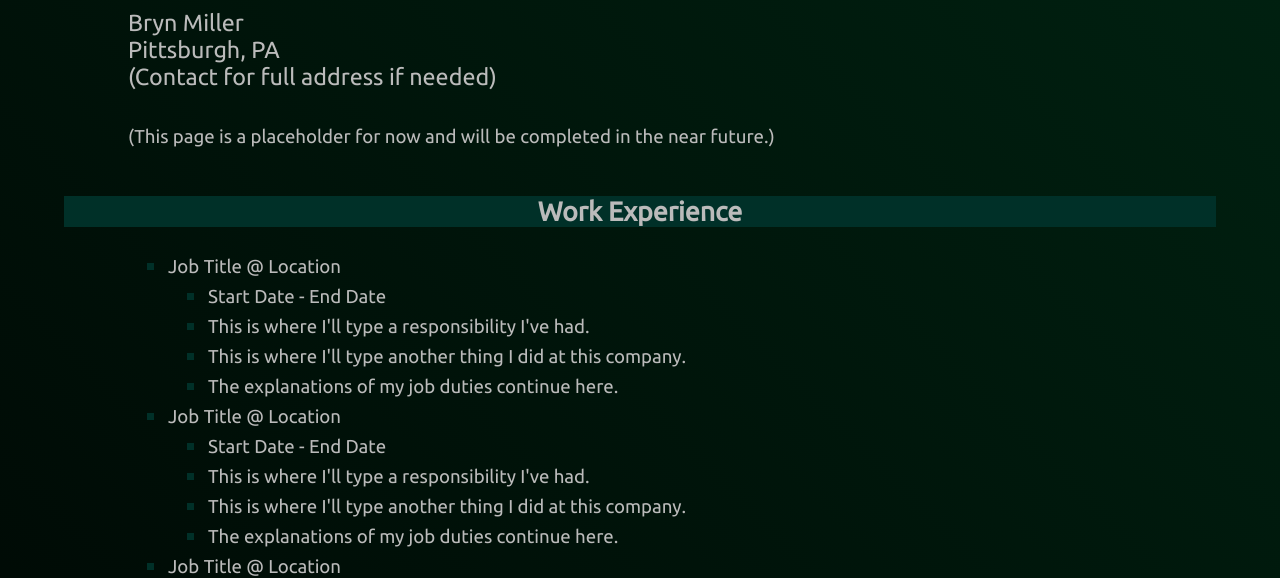
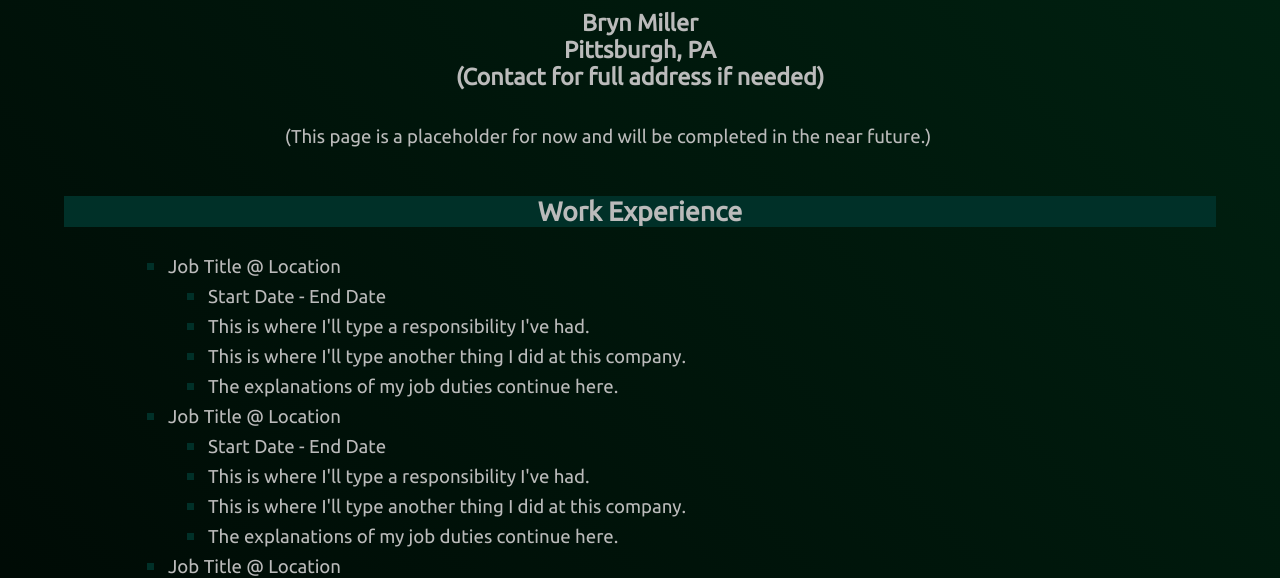
Before and after one commit to digital-diplomat/brynmiller.me, a plain HTML site: page resume.html in a window 1280 px wide. Shown: the part 153-731 px from the top of the page. Drawn offline with Linux system fonts and the light colour scheme; a web font is replaced by a local one.

Commit message:
Updated resume content

```diff
--- a/resume.html
+++ b/resume.html
@@ -31,19 +31,18 @@
       var toL = setInterval(() => l.innerText = "ll", intL = getRandom(2600, 3000));
       var toSlash = setInterval(() => l.innerText = "//", intSlash = getRandom(2000, 2500));
 
-      console.log("[i, 1] interval:\n\t[" + intI + ", " + int1 + "]");
       console.log("[o, 0] interval:\n\t[" + intL + ", " + intSlash + "]");
     </script>
 
     <h1>Resumé</h1>
 
-    <p style="font-size: 125%">
+    <p id="demographic">
       Bryn Miller<br/>
       Pittsburgh, PA<br/>
       (Contact for full address if needed)
     </p>
 
-    <p>(This page is a placeholder for now and will be completed in the near future.)</p>
+    <p style="text-align: center;">(This page is a placeholder for now and will be completed in the near future.)</p>
 
     <h2>Work Experience</h2>
 
--- a/style/style.css
+++ b/style/style.css
@@ -184,6 +184,13 @@ a:hover {
     color: #ffeeee;
 }
 
+#demographic {
+    font-size: 125%;
+    font-weight: bold;
+    text-align: center;
+    padding: 0;
+}
+
 a > img:hover {
     opacity: 60%;
 }
```
